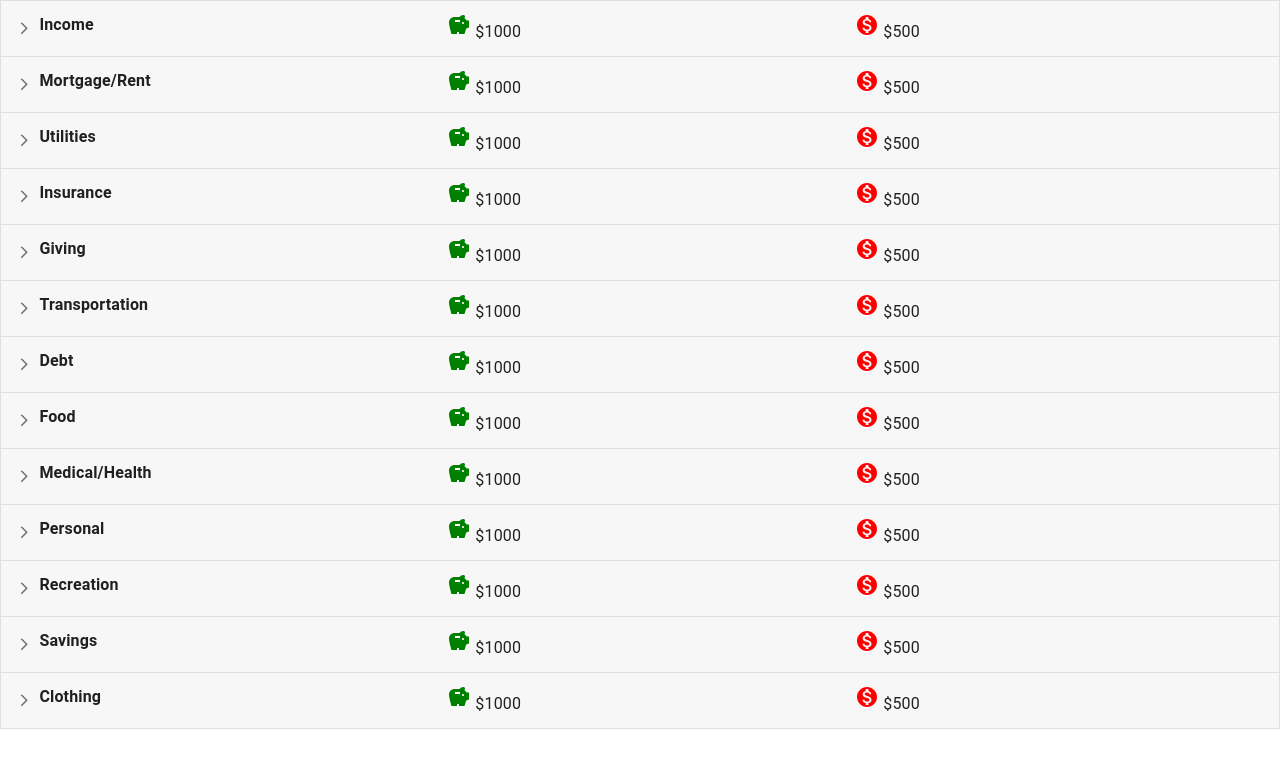
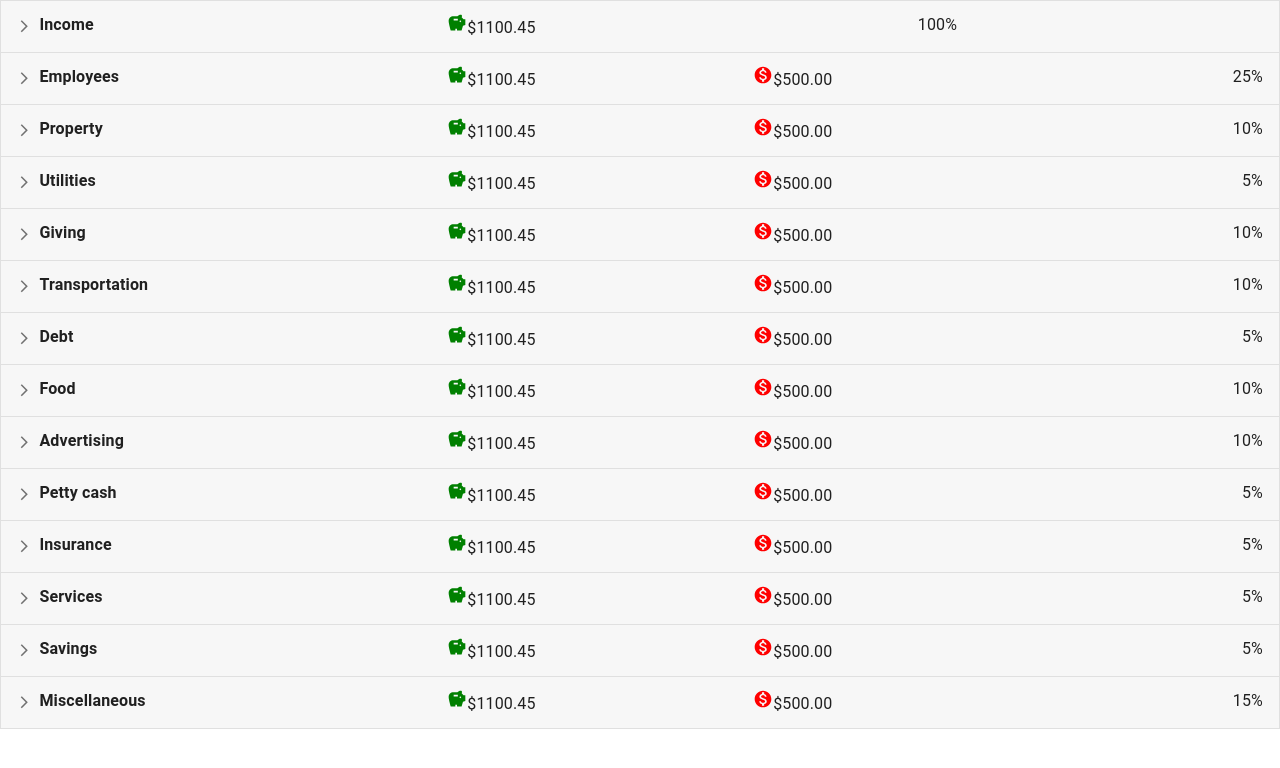
Before and after one commit to jttilley/BestBudget, a React (Create React App) app in the folder best-budget/: page / in a window 1280 px wide. Shown: the top 768 px of the page. Built offline with nearby package versions, Linux system fonts and the light colour scheme.

Commit message:
added percent to header

```diff
--- a/best-budget/src/components/BudgetView.js
+++ b/best-budget/src/components/BudgetView.js
@@ -135,12 +135,12 @@ export default function Categories() {
         handleItemChanges,
         handleAmountChanges
       }} >
-      {personalCategories.map((category) => (
+      {businessCategories.map((category) => (
         <Accordion expanded={expanded === 'panel' + category.id} key={category.id} onChange={handleChange('panel' + category.id)}>
 
           <AccordionSummary aria-controls="panel' + category.id + 'd-content" id="panel' + category.id + 'd-header">
 
-            <CategoryHeader category={category} budgetTotal='1000' expenseTotal='500'/>
+            <CategoryHeader category={category.name} budgetTotal='1100.45' expenseTotal='500.00' estPercent={category.startPercent}/>
 
           </AccordionSummary>
 
--- a/best-budget/src/components/CategoryHeader.js
+++ b/best-budget/src/components/CategoryHeader.js
@@ -3,17 +3,24 @@ import { Grid, Typography } from "@mui/material";
 import MonetizationOnIcon from '@mui/icons-material/MonetizationOn';
 import SavingsIcon from '@mui/icons-material/Savings';
 
-const CategoryHeader = ({category, budgetTotal, expenseTotal}) => {
+const CategoryHeader = ({category, budgetTotal, expenseTotal, estPercent}) => {
+console.log("🚀 ~ file: CategoryHeader.js ~ line 7 ~ CategoryHeader ~ category", category)
+
   return (
     <Grid container sx={{textAlign: 'left'}}>
       <Grid item xs={4}>
-        <Typography><strong>{category.name}</strong></Typography>
+        <Typography><strong>{category}</strong></Typography>
       </Grid>
-      <Grid item xs={4}>
-        <Typography><SavingsIcon fontSize="medium" sx={{color: 'green'}}/> ${budgetTotal}</Typography>
+      <Grid item xs={3}>
+        <Typography><SavingsIcon fontSize="small" sx={{color: 'green'}}/>${budgetTotal}</Typography>
       </Grid>
-      <Grid item xs={4}>
-        <Typography><MonetizationOnIcon fontSize="medium" sx={{color: 'red'}}/> ${expenseTotal}</Typography>
+      { category === 'Income' ? <></> :
+          <Grid item xs={3}>
+            <Typography><MonetizationOnIcon fontSize="small" sx={{color: 'red'}}/>${expenseTotal}</Typography>
+          </Grid>
+      }
+      <Grid item xs={2} sx={{textAlign: 'right'}}>
+        <Typography> {estPercent}%</Typography>
       </Grid>
     </Grid>
   );
```
